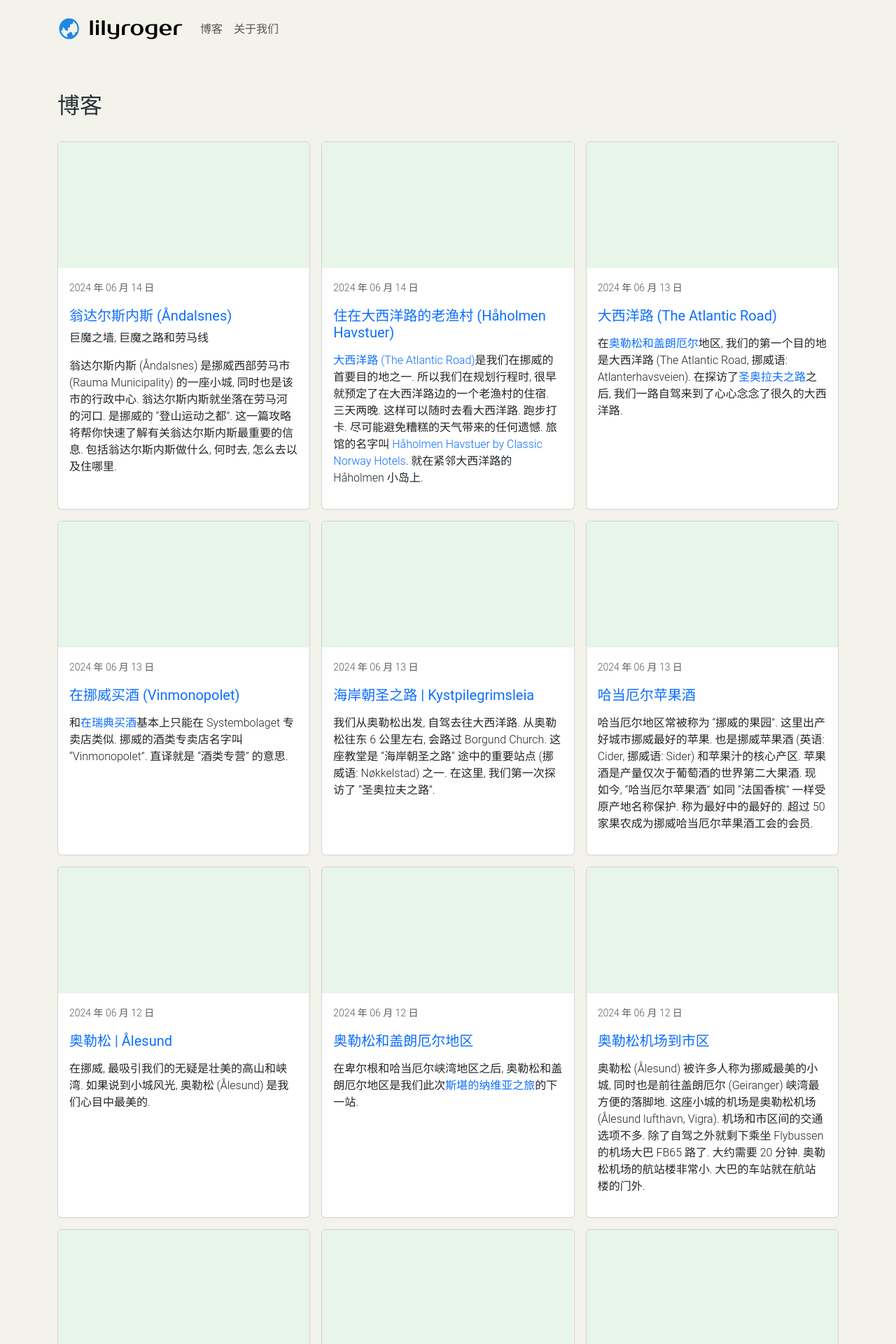
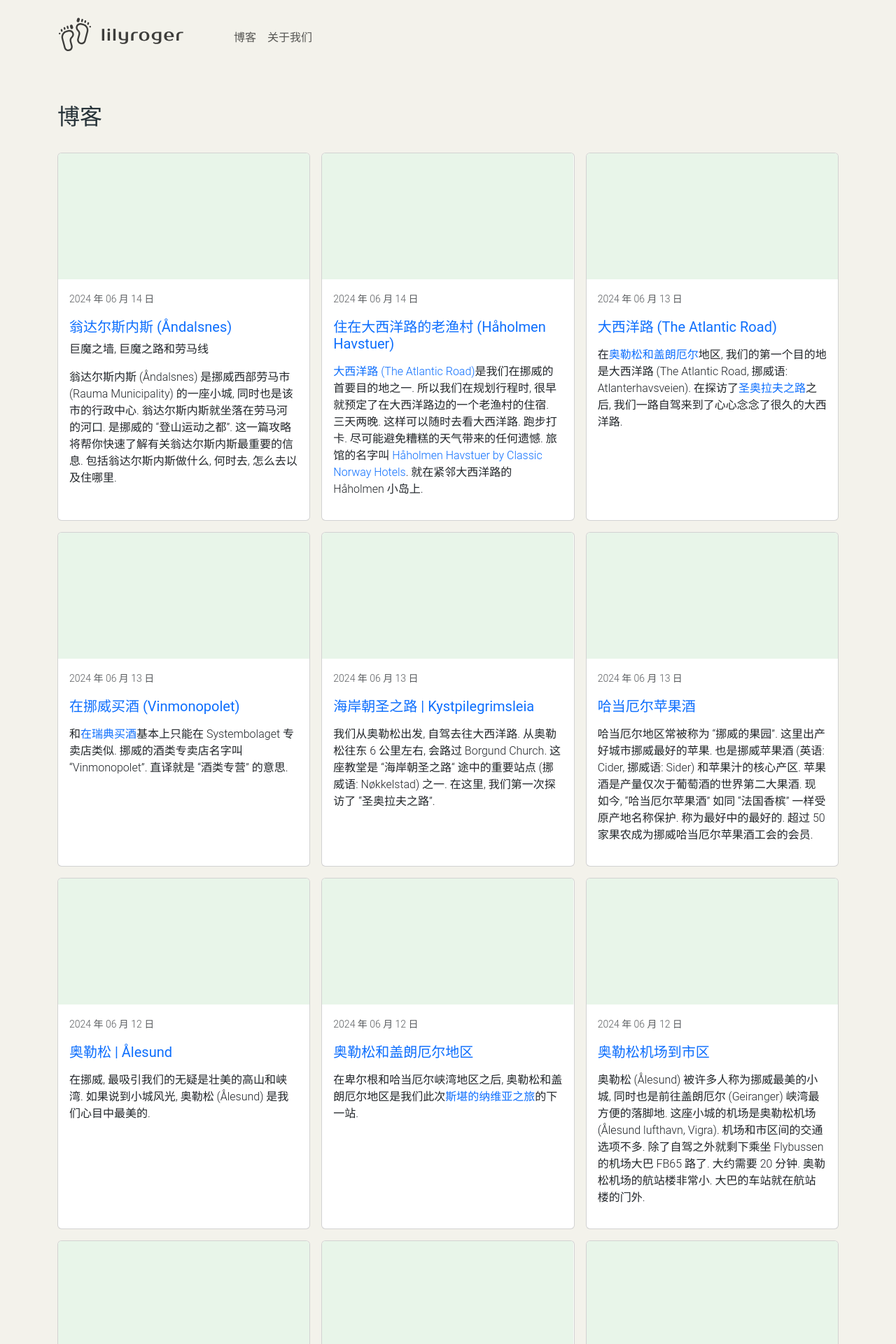
Before and after one commit to lilynroger/lilynroger.github.io, a Jekyll site: the page built from posts.markdown, in a window 1280 px wide. Shown: the top 1920 px of the page at 70% size. Built offline with Jekyll 4.4.1, drawn with Linux system fonts in a browser that asks for light colours.

Commit message:
replace logo and improve visual design

```diff
--- a/_includes/footer.html
+++ b/_includes/footer.html
@@ -4,7 +4,7 @@
 
     <div class="row">
       <div class="col">
-        <img src="/assets/images/logo-bright-small.svg" alt="{{ site.title | escape }}">
+        <img src="/assets/images/logo-bright.svg" alt="{{ site.title | escape }}" width="120">
       </div>
       <div class="col">
         <h6>{{ site.title | escape }}</h6>
--- a/_includes/header.html
+++ b/_includes/header.html
@@ -1,20 +1,21 @@
-<header class="navbar navbar-expand-lg py-3" role="banner">
-  <nav class="container">
+<header class="container-fluid" role="banner"><!-- max-width -->
+  <nav class="navbar navbar-expand-lg">
+    <div class="container"> <!-- required, center -->
 
       {%- assign default_paths = site.pages | map: "path" -%}
       {%- assign page_paths = site.header_pages | default: default_paths -%}
       <a class="navbar-brand" rel="author" href="{{ '/' | relative_url }}">
-      <img src="/assets/images/logo.svg" alt="{{ site.title | escape }}" width="180" height="42">
+        <img src="/assets/images/logo.svg" alt="{{ site.title | escape }}" width="180" height="50">
       </a>
 
       {%- if page_paths -%}
-    <button class="navbar-toggler" type="button" data-bs-toggle="collapse" data-bs-target="#navbarNav"
+      <button class="navbar-toggler mt-2" type="button" data-bs-toggle="collapse" data-bs-target="#navbarNav"
         aria-controls="navbarNav" aria-expanded="false" aria-label="Toggle navigation">
         <span class="navbar-toggler-icon"></span>
-    </button>
+      </button> <!-- mt-2 is to fix visual vertical align -->
 
       <div class="collapse navbar-collapse" id="navbarNav">
-      <ul class="navbar-nav">
+        <ul class="navbar-nav ms-5 mt-2"> <!-- mt-2 is to fix visual vertical align -->
           {%- for path in page_paths -%}
           {%- assign my_page = site.pages | where: "path", path | first -%}
           {%- if my_page.title -%}
@@ -27,5 +28,6 @@
       </div>
       {%- endif -%}
 
+    </div>
   </nav>
 </header>
--- a/assets/styles/main.css
+++ b/assets/styles/main.css
@@ -25,7 +25,10 @@ a {
 }
 
 header {
+    padding-top: 12px;
+    padding-bottom: 12px;
     background-color: #F3F2EB;
+    font-weight: 400;
 }
 
 main {
```
Also changed, not shown: assets/images/logo-bright-small.svg (deleted), assets/images/logo-bright.svg (added), assets/images/logo.svg. Lines whose indentation alone changed are shown as unchanged.
